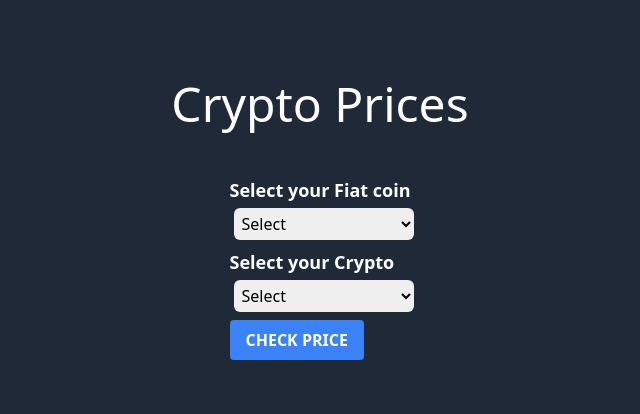
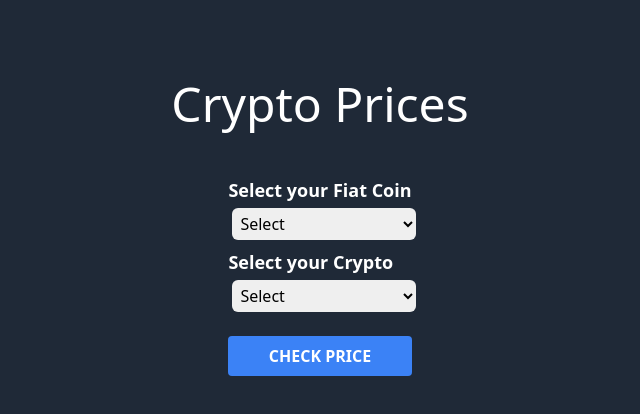
Before and after one commit to fribas84/crypto-prices, a React (Vite) app: page / in a window 1280 px wide. Shown: the top 414 px of the page, without its empty margins (320-960 px from the left). Built offline with nearby package versions, Linux system fonts and the light colour scheme.

Commit message:
external data file

```diff
--- a/src/Components/Form.jsx
+++ b/src/Components/Form.jsx
@@ -1,11 +1,12 @@
 import React from 'react';
 import tw from "tailwind-styled-components";
 import useSelectCoins from '../hooks/useSelectCoins';
+import { fiatCoins } from '../data/fiatCoins';
 
 const InputSubmit = tw.input`
     font-bold
     py-2
-    mt-1
+    mt-5
     px-4
     rounded
     bg-blue-500
@@ -16,16 +17,17 @@ const InputSubmit = tw.input`
     transform hover:-translate-y-1 hover:scale-110
     cursor-pointer
     center
+    w-full
 `
 
 const Form = () => {
-    const [SelectFiatCoins] = useSelectCoins('Select your Fiat coin');
+
+    const [SelectFiatCoins] = useSelectCoins('Select your Fiat Coin',fiatCoins);
     const [SelectCryptoCoins] = useSelectCoins('Select your Crypto');
 
 
   return (
     <form>
-
         <SelectFiatCoins />
         <SelectCryptoCoins />
         <InputSubmit  type='submit' value='Check Price' />
--- /dev/null
+++ b/src/data/fiatCoins.js
@@ -0,0 +1,9 @@
+const fiatCoins = [
+    {id:'USD', name:'US Dollar'},
+    {id:'EUR', name:'Euro'},
+    {id:'ARS', name:'Argentine Peso'}
+]
+
+export {
+    fiatCoins
+}
```
